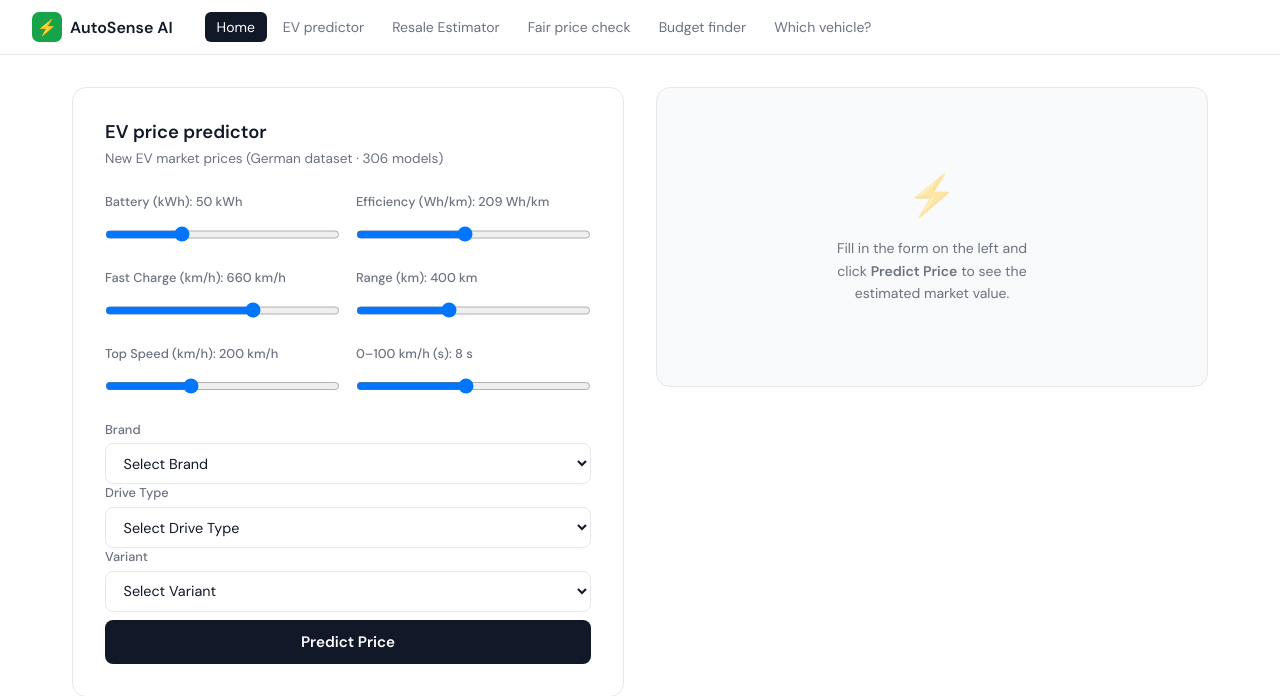
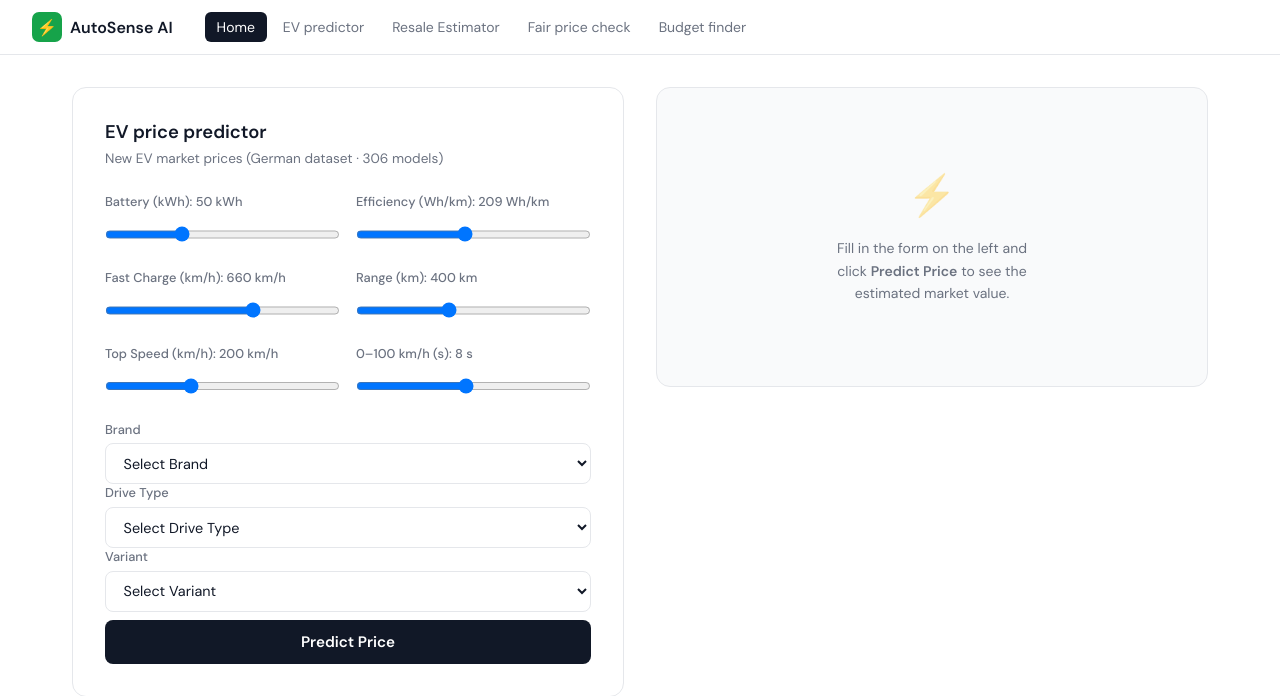
Before and after one commit to azrapatvi/VehicleAI-, a Flask app: page /ev_predictor in a window 1280 px wide. Shown: the top 696 px of the page. Run offline with Flask 3, Linux system fonts and the light colour scheme.

Commit message:
Update base.html

```diff
--- a/templates/base.html
+++ b/templates/base.html
@@ -165,7 +165,6 @@
 
     <a href="/budget_finder">Budget finder</a>
 
-    <a href="which-vehicle.html">Which vehicle?</a>
   </div>
 </nav>
 
```
